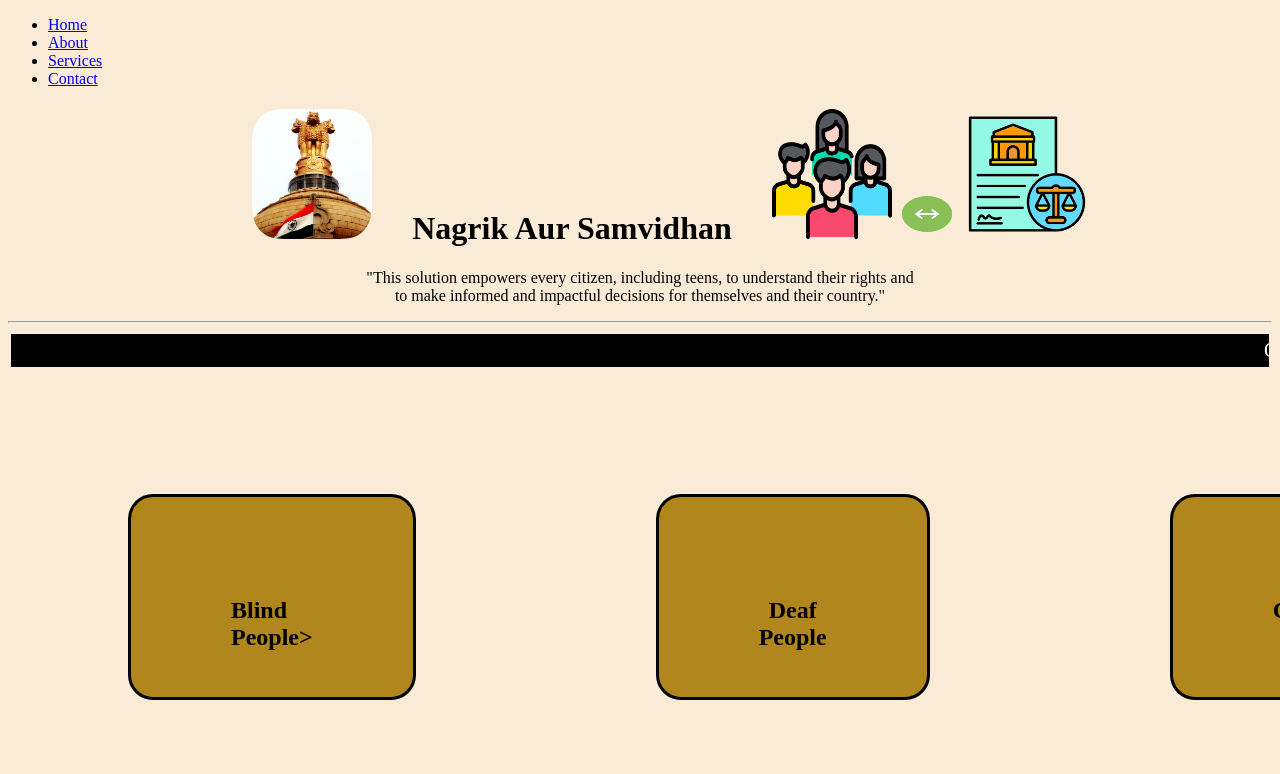
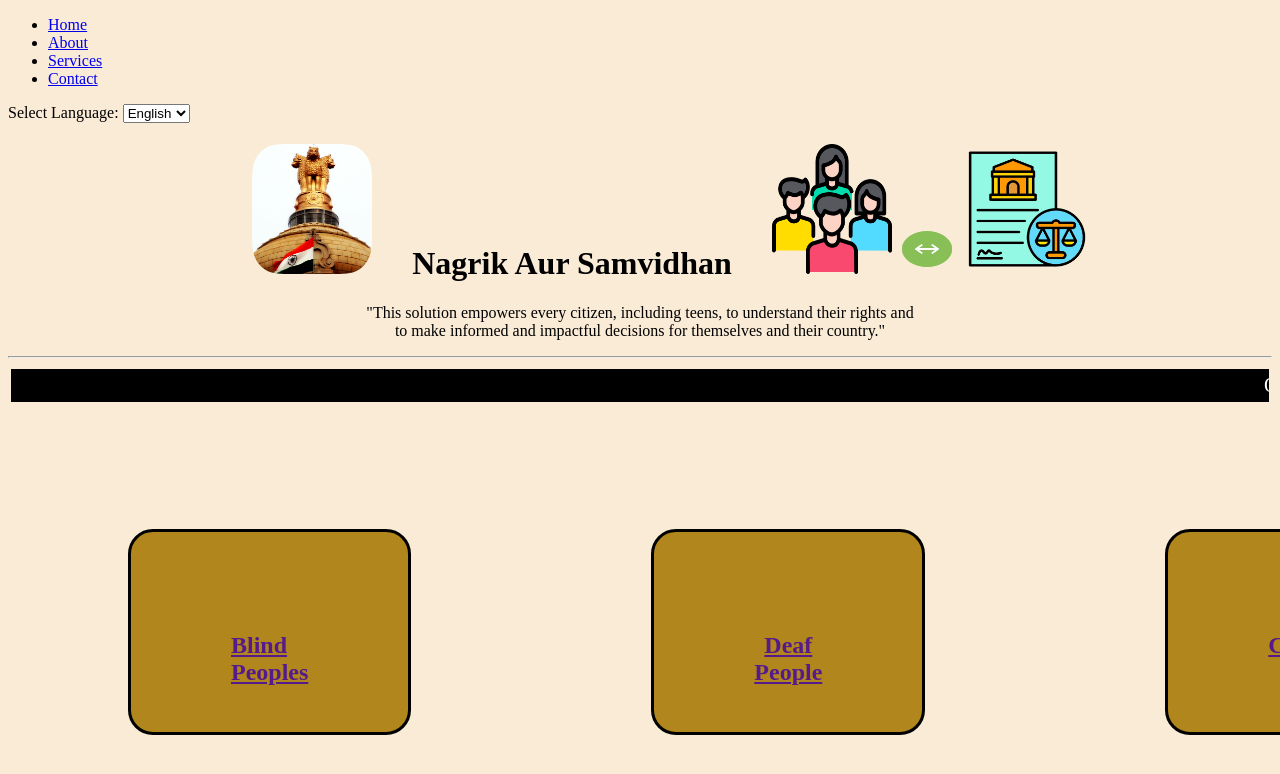
Before and after one commit to Sai-Pat/Law_Byte, a plain HTML site: page webs.html in a window 1280 px wide. Shown: the top 774 px of the page. Drawn offline with Linux system fonts and the light colour scheme.

Commit message:
Update webs.html

```diff
--- a/webs.html
+++ b/webs.html
@@ -14,6 +14,14 @@
                 <li><a href="#contact">Contact</a></li>
             </ul>
         </nav>
+        <div class="language-selection">
+            <label for="language">Select Language:</label>
+            <select id="language">
+                <option value="en">English</option>
+                <option value="hi">Hindi</option>
+                <option value="mr">Marathi</option>
+            </select>
+        </div>
 
 
        <h1><center>&nbsp;&nbsp;&nbsp;&nbsp;&nbsp;&nbsp;&nbsp; <img src="pngwing.com.png" height="130px" width="120px">&nbsp;&nbsp;&nbsp;&nbsp; Nagrik Aur Samvidhan &nbsp;&nbsp;&nbsp; <img src="people-together.png" height="130px" width="120px"><img src="left-and-right-arrows.png" height="50px" width="70px"><img src="legislation.png" height="130px" width="130px"></h1>
@@ -31,13 +39,13 @@
 
 
         <div class="container">
-            <div class="box box1"><b><big>Blind People></big></b></div>
+            <div class="box box1"><b><big><a href="">Blind Peoples</a></big></b></div>
 
 
-            <div class="box box2"><b><big>Deaf People</big></b></div>
+            <div class="box box2"><b><big><a href="">Deaf People</a></big></b></div>
 
 
-            <div class="box box3"><b><big>Common People</big></b></div>
+            <div class="box box3"><b><big><a href="">Common People</a></big></b></div>
             <br>
 
     <script>
```
